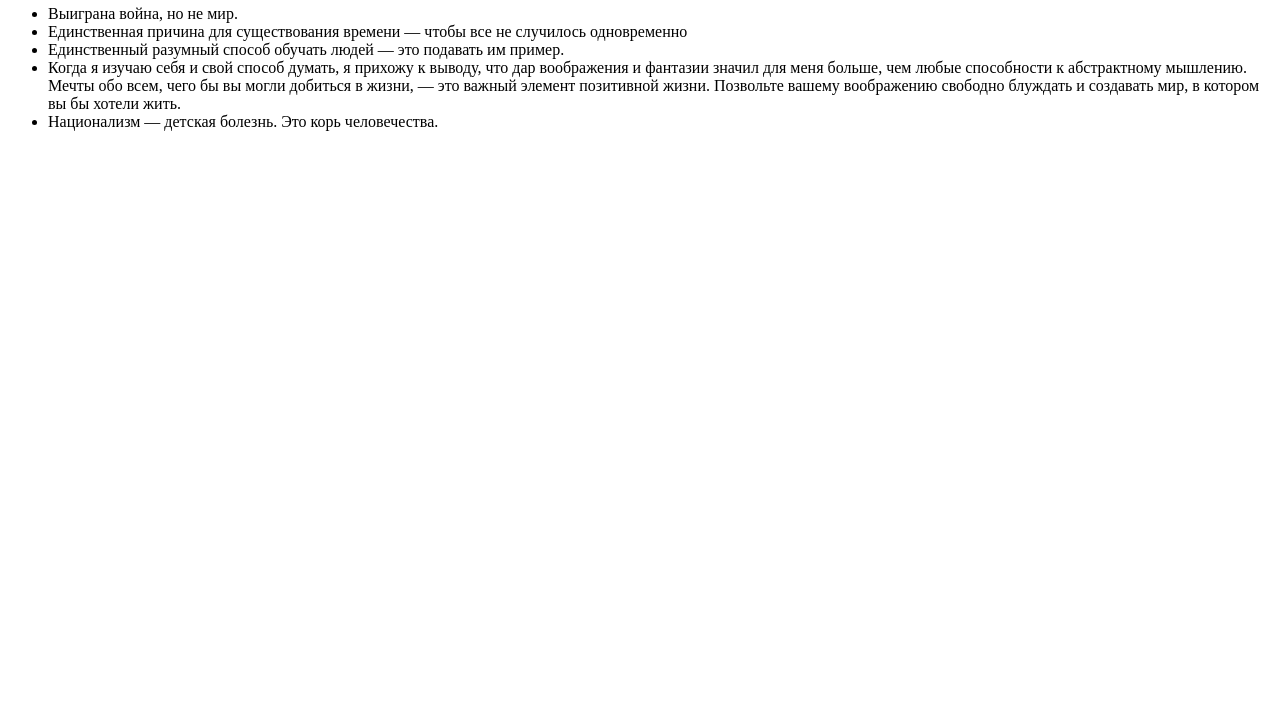
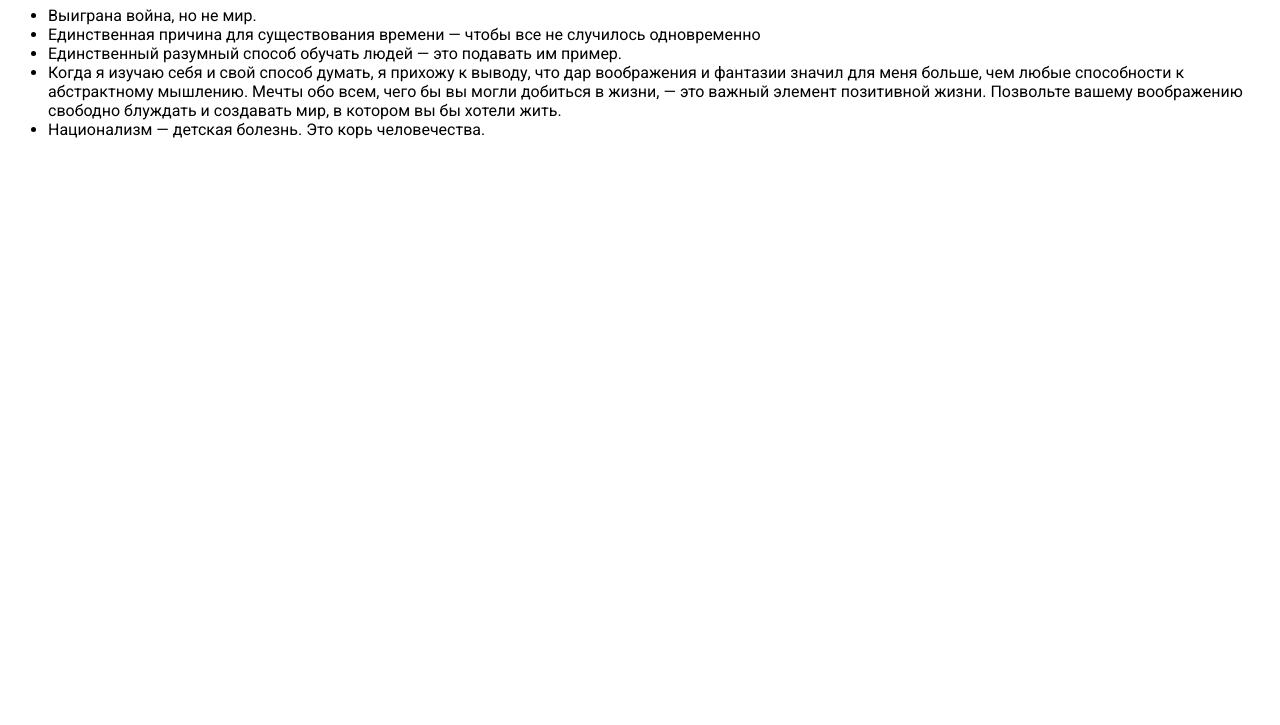
Before and after one commit to khmelenkosv/Test_rep, a plain HTML site: page our_site/index.html in a window 1280 px wide. Shown: the part 75-800 px from the top of the page. Drawn offline with Linux system fonts and the light colour scheme.

Commit message:
Стиль в body
Восстановил стиль в теле сайта

```diff
--- a/our_site/index.html
+++ b/our_site/index.html
@@ -6,7 +6,7 @@
     <title>Привет, Мир!!!</title>
   </head>
 
-  <body>
+  <body style="font-family: Roboto;">
     <h1>Цитаты Альберта Эйнштейна</h1>
       <ul>
         <li>Выиграна война, но не мир.</li>
```
